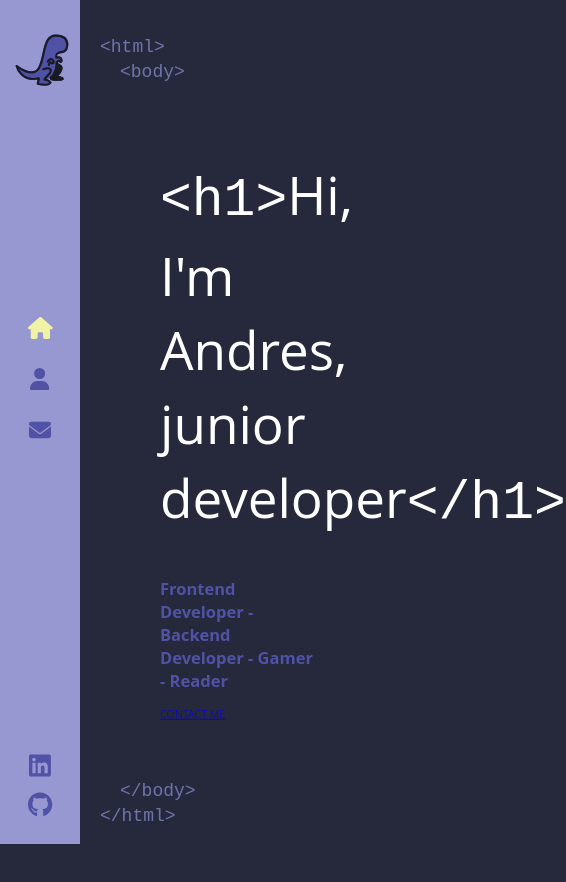
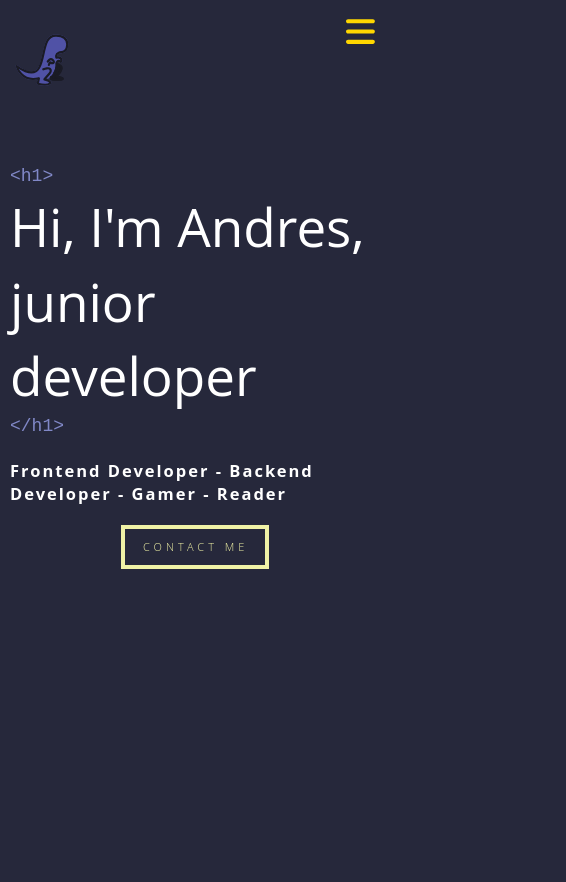
Before and after one commit to GuppyPaw/react-portfolio, a React (Create React App) app: page / in a window 390 px wide. Shown: the top 882 px of the page, 566 px wide, since content can reach past the window. Before the commit the page ends 844 px from the top, so only its background shows below. Built offline with nearby package versions, Linux system fonts and the light colour scheme.

Commit message:
Added portfolio page

```diff
--- a/src/App.js
+++ b/src/App.js
@@ -2,6 +2,7 @@ import './App.scss';
 import { Routes, Route } from 'react-router-dom';
 import Layout from './components/Layout';
 import Home from './components/Home';
+import Portfolio from './components/Portfolio';
 
 function App() {
   return (
@@ -9,6 +10,7 @@ function App() {
     <Routes>
       <Route path="/" element={<Layout/>}>
       <Route index element={<Home/>} />
+      <Route path='/portfolio' element={<Portfolio/>} />
       </Route>
     </Routes>
     </>
--- a/src/components/Home/index.js
+++ b/src/components/Home/index.js
@@ -6,11 +6,13 @@ const Home = () => {
     return (
         <div className="container home-page">
             <div className="text-zone">
+                <span>&lt;h1&gt;</span>
                 <h1>
-                    Hi,<br/>
+                    Hi,
                     I'm Andres,<br/>
                     junior developer
                 </h1>
+                <span>&lt;/h1&gt;</span>
 
                 <h2>Frontend Developer - Backend Developer - Gamer - Reader</h2>
                 <Link to="/contact" className="flat-button">CONTACT ME</Link>
--- a/src/components/Home/index.scss
+++ b/src/components/Home/index.scss
@@ -1,29 +1,96 @@
+@import '../../App.scss';
+
 .home-page{
     .text-zone{
         position: absolute;
-        left: 160px; //prev 10%
+        left: 160px;
         top: 50%;
         transform: translateY(-50%);
-        width: 40%;
+        width: 80%;
         max-height: 90%;
     }
 
-    h1{
+    h1 {
         font-size: 53px;
         font-family: 'Open Sans', sans-serif;
         color: #fff;
         font-weight: 400;
+        margin-top: 1px;
+        margin-bottom: 1px;
+    }
 
-        &::before{
-            content: '<h1>';
-            font-family: monospace;
+    span {
+        font-family: monospace;
+        font-size: 18px;
+        color: $text;
+    }
 
-        }
+    h2 {
+        color: #fff;
+        margin-top: 20px;
+        font-family: 'Open Sans', sans-serif;
+        letter-spacing: 2px;
+        animation: fadeIn 1s 1.8s backwards;
+    }
 
-        &::after{
-            content: '</h1>';
-            font-family: monospace;
+    .flat-button {
+        color: $contrast;
+        letter-spacing: 4px;
+        font-family: 'Open Sans', sans-serif;
+        text-decoration: none;
+        padding: 10px 18px;
+        border: 4px solid $contrast;
+        margin-top: 25px;
+        float: left;
+        animation: fadeInAnimation 1s 1.8s backwards;
+        white-space: nowrap;
 
+        &:hover {
+            background: $contrast;
+            color: $back;
         }
     }
 }
+
+@media screen and (max-width: 1080px) {
+    .tags,
+    .home-page h1:before,
+    .home-page h1:after {
+      display: none;
+    }
+
+    .home-page .text-zone {
+      position: initial;
+      width: 100%;
+      transform: none;
+      padding: 10px;
+      box-sizing: border-box;
+    }
+
+    .home-page .flat-button {
+      float: none;
+      display: block;
+      margin: 20px auto 0 auto;
+      width: 104px;
+    }
+
+    .logo-container {
+      position: relative;
+      width: 100px;
+      height: auto;
+      top: 50px;
+      right: 0;
+      box-sizing: border-box;
+      margin: auto;
+      left: 0;
+    }
+
+    .logo-container svg {
+      position: absolute;
+      top: auto;
+      right: auto;
+      bottom: auto;
+      left: 0;
+      margin: auto;
+    }
+  }
--- /dev/null
+++ b/src/components/Portfolio/index.js
@@ -0,0 +1,56 @@
+import React, { useEffect, useState } from "react";
+import "./index.scss";
+import data from '../../data/portfolio.json'
+
+const Portfolio = () => {
+    const [portfolio, setPortfolio] = useState([]);
+
+    useEffect(() => {
+        getPortfolio();
+    }, []);
+
+    const getPortfolio = async () => {
+        setPortfolio(data.portfolio)
+    }
+
+    const renderPortfolio = (portfolio) => {
+        return (
+            <div className="images-container">
+                {
+                    portfolio.map((port, idx) => {
+                        return (
+                            <div className="image-box" key={idx}>
+                                <img
+                                src={port.image}
+                                className="portfolio-image"
+                                alt="portfolio" />
+                                <div className="content">
+                                    <p className="title">{port.name}</p>
+                                    <h4 className="description">{port.description}</h4>
+                                    <button
+                                        className="btn"
+                                        onClick={() => window.open(port.url)}
+                                    >View</button>
+                                </div>
+                            </div>
+                        )
+                    })
+                }
+            </div>
+        );
+    }
+
+
+    return (
+        <>
+            <div className="container portfolio-page">
+                <h1 className="page-title">
+                    Portfolio
+                </h1>
+                <div>{renderPortfolio(portfolio)}</div>
+            </div>
+        </>
+    );
+}
+
+export default Portfolio;
--- /dev/null
+++ b/src/components/Portfolio/index.scss
@@ -0,0 +1,113 @@
+.portfolio-page {
+    padding-left: 100px;
+    padding-right: 50px;
+    width: calc(100% - 150px);
+    position: initial;
+    height: 100%;
+    overflow: auto;
+
+    h1.page-title {
+        margin-left: 100px;
+        margin-top: 100px;
+    }
+
+    .images-container {
+        display: flex;
+        gap: 15px;
+        flex-wrap: wrap;
+        padding-bottom: 100px;
+    }
+
+    .image-box {
+        position: relative;
+        flex: 1 1 20%;
+        height: 400px;
+        overflow: hidden;
+        border-radius: 10px;
+        max-width: calc(25% - 10px);
+
+        .portfolio-image {
+            position: absolute;
+            z-index: 2;
+            width: 100%;
+            height: 100%;
+            object-fit: cover;
+        }
+
+        .content {
+            position: absolute;
+            width: 100%;
+            z-index: 3;
+            padding: 10px 20px;
+            transition: all 0.3s cubic-bezier(0.645, 0.045, 0.355, 1);
+            background: linear-gradient(
+                180deg,
+                rgba(0, 0, 0, 0.2) 0,
+                rgba(0, 0, 0, 1)
+            );
+            bottom: -70px;
+        }
+
+        .title {
+            margin-bottom: 0;
+            margin-top: 0;
+            color: #fff;
+            font-size: 24px;
+            font-weight: 500;
+            line-height: 24px;
+        }
+
+        .description {
+            font-size: 14px;
+            margin-bottom: 5px;
+            color: #fff;
+            font-weight: 700;
+        }
+
+        .btn {
+            margin-top: 30px;
+            margin-bottom: 10px;
+            padding: 0 23px;
+            height: 40px;
+            line-height: 34px;
+            border: 2px solid #ffd700;
+            border-radius: 4px;
+            font-size: 14px;
+            color: #fff;
+            background: transparent;
+            text-transform: uppercase;
+            font-weight: 700;
+            transition: all 0.3s cubic-bezier(0.645, 0.045, 0.355, 1);
+            cursor: pointer;
+        }
+
+        .btn:hover {
+            transform: translateY(-3px);
+            background: #ffd700;
+        }
+
+        &:after {
+            content: "";
+            background: linear-gradient(180deg, #ffd700, #000);
+            position: absolute;
+            left: 0;
+            right: 0;
+            bottom: 0;
+            top: 0;
+            width: 100%;
+            height: 100%;
+            z-index: 2;
+            transition: all 0.3s cubic-bezier(0.645, 0.045, 0.355, 1);
+            opacity: 0;
+        }
+
+        &:hover:after {
+            opacity: 0.85;
+        }
+
+        &:hover .content {
+            bottom: 0;
+            background: transparent;
+        }
+    }
+}
--- a/src/components/Sidebar/index.js
+++ b/src/components/Sidebar/index.js
@@ -1,23 +1,30 @@
 import { Link, NavLink } from 'react-router-dom'
 import Dino from '../../assets/images/Dino.svg'
 import { FontAwesomeIcon } from '@fortawesome/react-fontawesome'
-import { faHome, faUser, faEnvelope } from '@fortawesome/free-solid-svg-icons'
+import { faHome, faUser, faEnvelope, faSuitcase, faBars, faClose } from '@fortawesome/free-solid-svg-icons'
 import { faLinkedin, faGithub } from '@fortawesome/free-brands-svg-icons'
+import { useState } from 'react'
 import './index.scss'
 
-const Sidebar = () => (
+const Sidebar = () => {
+    const [showNav, setShowNav] = useState(false);
+
+    return (
     <div className='nav-bar'>
-        <Link className='logo' to='/'>
+        <Link className='logo' to='/' onClick={() => setShowNav(false)}>
             <img src={Dino} alt='Logo'/>
         </Link>
-        <nav>
-            <NavLink exact="true" activeclassname="active" to="/">
+        <nav className={showNav ? 'mobile-show' : ''}>
+            <NavLink exact="true" activeclassname="active" to="/"  onClick={() => setShowNav(false)}>
                 <FontAwesomeIcon className='icon' icon={faHome}/>
             </NavLink>
-            <NavLink exact="true" activeclassname="active" className="about-link" to="/about">
+            <NavLink exact="true" activeclassname="active" className="about-link" to="/about"  onClick={() => setShowNav(false)}>
                 <FontAwesomeIcon className='icon' icon={faUser}/>
             </NavLink>
-            <NavLink exact="true" activeclassname="active" className="contact-link" to="/contact">
+            <NavLink exact="true" activeclassname="active" className="portfolio-link" to="/portfolio"  onClick={() => setShowNav(false)}>
+                <FontAwesomeIcon className='icon' icon={faSuitcase}/>
+            </NavLink>
+            <NavLink exact="true" activeclassname="active" className="contact-link" to="/contact"  onClick={() => setShowNav(false)}>
                 <FontAwesomeIcon className='icon' icon={faEnvelope}/>
             </NavLink>
         </nav>
@@ -33,7 +40,9 @@ const Sidebar = () => (
                 </a>
             </li>
         </ul>
+        <FontAwesomeIcon className='hamburger-icon' icon={faBars} color="#ffd700" size="3x" onClick={() => setShowNav(true)}/>
     </div>
-)
+    )
+}
 
 export default Sidebar
--- a/src/components/Sidebar/index.scss
+++ b/src/components/Sidebar/index.scss
@@ -126,3 +126,61 @@
         }
     }
 }
+
+.hamburger-icon, .close-icon {
+    display: none;
+  }
+
+
+  @media screen and (max-width: 1200px) {
+    .nav-bar {
+      background: transparent;
+      position: initial;
+      height: auto;
+      min-height: auto;
+
+       ul, nav {
+        display: none;
+       }
+
+       nav {
+        width: 100%;
+        top: 0;
+        left: 0;
+        background: #181818;
+        height: 100%;
+        margin: 0;
+        z-index: 2;
+        position: fixed;
+
+        &.mobile-show {
+          display: block;
+        }
+
+        a {
+          display: flex;
+          justify-content: center;
+          align-items: center;
+        }
+
+        a:after {
+          opacity: 1;
+          position: initial;
+          width: auto;
+          margin-left: 10PX;
+        }
+
+        a svg {
+          opacity: 1 !important;
+        }
+       }
+
+       .hamburger-icon,
+       .close-icon {
+          position: absolute;
+          top: 15px;
+          right: 15px;
+          display: block;
+       }
+    }
+  }
--- /dev/null
+++ b/src/data/portfolio.json
@@ -0,0 +1,34 @@
+{
+    "portfolio": [
+        {
+            "cover": "/portfolio/1/one.png",
+            "title": "GGWP",
+            "description": "React, JSX, Tailwind, Jest",
+            "url": "http://google.com"
+        },
+        {
+            "cover": "/portfolio/1/one.png",
+            "title": "GGWP",
+            "description": "React, JSX, Tailwind, Jest",
+            "url": "http://google.com"
+        },
+        {
+            "cover": "/portfolio/1/one.png",
+            "title": "GGWP",
+            "description": "React, JSX, Tailwind, Jest",
+            "url": "http://google.com"
+        },
+        {
+            "cover": "/portfolio/1/one.png",
+            "title": "GGWP",
+            "description": "React, JSX, Tailwind, Jest",
+            "url": "http://google.com"
+        },
+        {
+            "cover": "/portfolio/1/one.png",
+            "title": "GGWP",
+            "description": "React, JSX, Tailwind, Jest",
+            "url": "http://google.com"
+        }
+    ]
+}
```
